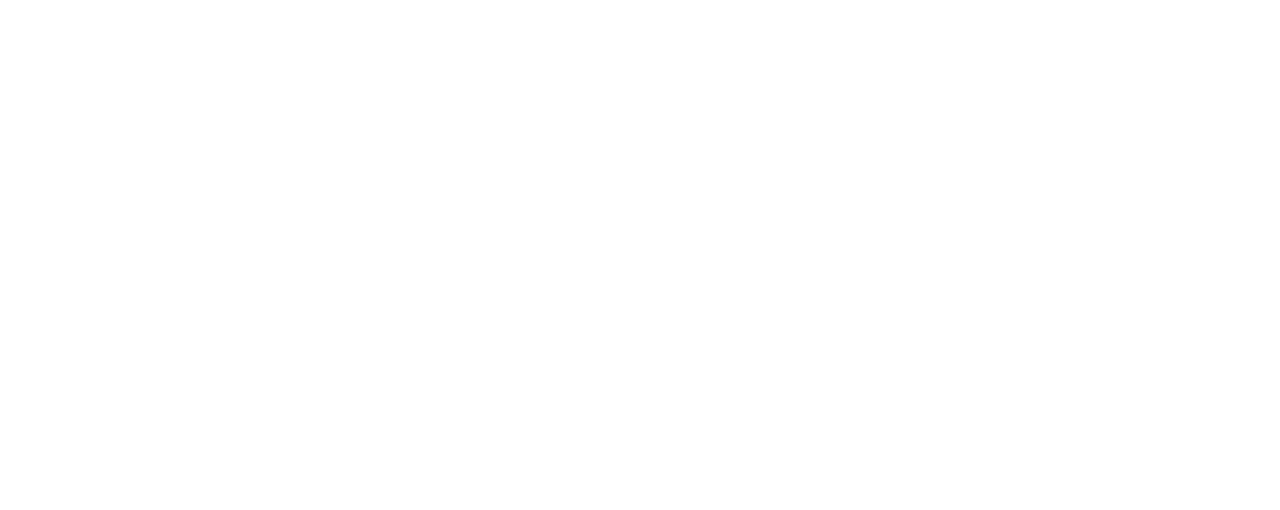
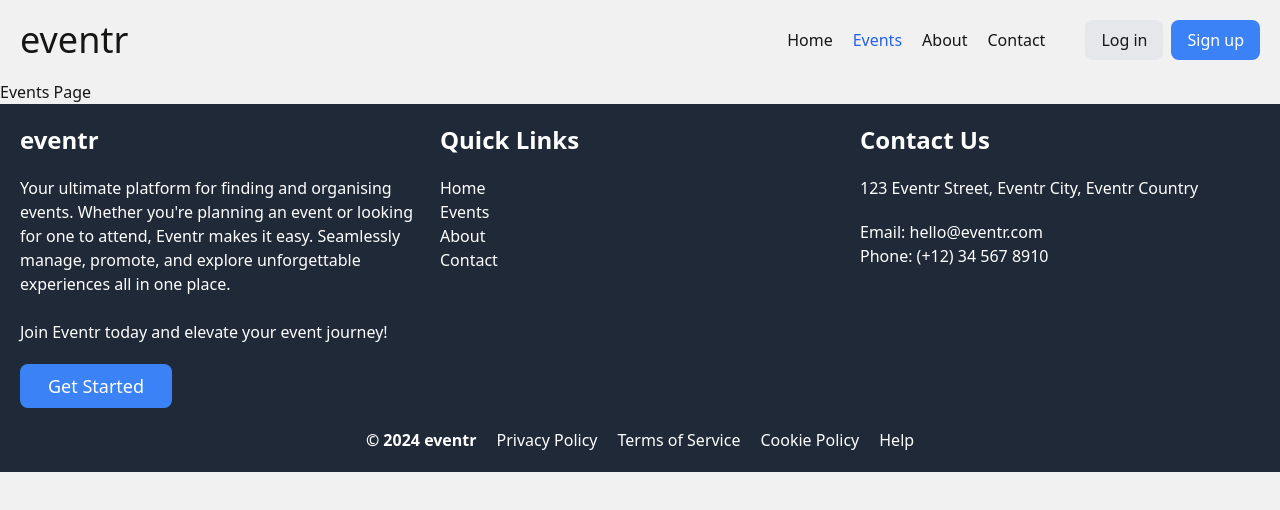
Before and after one commit to sammyhawkrad/eventr, a Vue app: page /events in a window 1280 px wide. Before the commit this address had no page. Shown: the top 510 px of the page. Built offline with nearby package versions, Linux system fonts and the light colour scheme.

Commit message:
add pages components, move navbar and footer to App.vue, add router links

```diff
--- a/src/client/App.vue
+++ b/src/client/App.vue
@@ -1,9 +1,13 @@
 <script setup>
 import { RouterView } from "vue-router";
+import NavBar from "./components/NavBar.vue";
+import Footer from "./components/Footer.vue";
 </script>
 
 <template>
-<RouterView />
+    <NavBar />
+    <RouterView />
+    <Footer />
 </template>
 
 <style scoped>
--- a/src/client/components/Footer.vue
+++ b/src/client/components/Footer.vue
@@ -2,7 +2,7 @@
 import SignUpButton from "./SignUpButton.vue";
 </script>
 <template>
-    <footer class="bg-gray-800 text-white p-5">
+    <footer class="bg-gray-800 text-white p-5 relative bottom-0" id="footer">
         <div class="md:max-w-screen-xl mx-auto grid grid-cols-1 md:grid-cols-3 gap-5">
             <div>
                 <h3 class="text-2xl font-bold">eventr</h3>
@@ -18,10 +18,10 @@
             <div>
                 <h3 class="text-2xl font-bold">Quick Links</h3>
                 <ul class="my-5">
-                    <li>Home</li>
-                    <li>Events</li>
-                    <li>About</li>
-                    <li>Contact</li>
+                    <li><RouterLink to="/">Home</RouterLink></li>
+                    <li><RouterLink to="/events">Events</RouterLink></li>
+                    <li><RouterLink to="/about">About</RouterLink></li>
+                    <li><RouterLink to="/contact">Contact</RouterLink></li>
                 </ul>
             </div>
             <div>
@@ -35,5 +35,14 @@
                 </p>
             </div>
         </div>
+        <div>
+            <ul class="mt-5 flex flex-col md:flex-row gap-2 md:gap-5 md:justify-center">
+                <li class="font-bold">&copy; {{ new Date().getFullYear() }} eventr</li>
+                <li><RouterLink to="/">Privacy Policy</RouterLink></li>
+                <li><RouterLink to="/">Terms of Service</RouterLink></li>
+                <li><RouterLink to="/">Cookie Policy</RouterLink></li>
+                <li><RouterLink to="/">Help</RouterLink></li>
+            </ul>
+        </div>
     </footer>
 </template>
--- a/src/client/components/Hero.vue
+++ b/src/client/components/Hero.vue
@@ -3,7 +3,7 @@
 
 </script>
 <template>
-    <section class="md:flex items-center justify-start gap-10 my-[5rem] p-5">
+    <section class="md:flex items-center justify-start gap-10 my-[5rem]">
         <div class="md:max-w-[31rem]">
             <h1 class="text-5xl font-bold">Discover and Create Unforgettable Events with Eventr</h1>
             <p class="my-7">
--- a/src/client/components/NavBar.vue
+++ b/src/client/components/NavBar.vue
@@ -1,14 +1,45 @@
 <template>
-   <header>
+   <header class="sticky top-0 bg-inherit">
       <nav class="flex flex-col md:flex-row sticky top-0 text-center justify-center md:justify-between p-5 z-50">
-        <h1 class="text-3xl mb-5">eventr</h1>
-        <form class="self-start">
-        <input type="text" name="" id="" placeholder="Search for events">
-        <button class="bg-blue-500 text-white p-2 rounded">Search</button>
-        </form>
-        <div>
-        <button class="hover:bg-gray-200 px-4 py-2 rounded-lg login">Log in</button>
-        <SignUpButton text="Sign up" />
+        <h1 class="text-4xl">eventr</h1>
+        <!-- navlinks and login/register buttons -->
+        <div class="flex flex-col md:flex-row md:grow items-center md:justify-end mt-5 md:mt-0 md:gap-x-10" :class='isOpened || isDesktop ? "" : "hidden"' >
+          <ul class="flex flex-col md:flex-row md:gap-5 w-full md:w-max mb-5 md:mb-0">
+            <RouterLink class="border-t-2 md:border-t-0 p-2 md:p-0" activeClass="text-blue-600" to="/">Home</RouterLink>
+            <RouterLink class="border-t-2 md:border-t-0 p-2 md:p-0" activeClass="text-blue-600" to="/events">Events</RouterLink>
+            <RouterLink class="border-t-2 md:border-t-0 p-2 md:p-0" activeClass="text-blue-600" to="/about">About</RouterLink>
+            <RouterLink class="border-t-2 md:border-t-0 p-2 md:p-0" activeClass="text-blue-600" to="/contact">Contact</RouterLink>
+          </ul>
+          <div class="flex md:justify-self-end" :class='isAuthenticated ? "hidden": ""'>
+            <button class="bg-gray-200 hover:bg-gray-300 px-4 py-2 mr-2 rounded-lg login">Log in</button>
+            <SignUpButton text="Sign up" />
+          </div>
+        </div>
+        <div
+          id="menu-icon"
+          class="absolute top-6 right-5 md:hidden"
+          @click="toggleIsOpened"
+        >
+          <svg
+            class="menu-icons w-6 h-6"
+            :class="[isOpened ? 'hidden' : 'block']"
+            xmlns="http://www.w3.org/2000/svg"
+            viewBox="0 0 24 24"
+            fill="black"
+          >
+            <path d="M0 0h24v24H0z" fill="none" />
+            <path d="M4 18h16c.55 0 1-.45 1-1s-.45-1-1-1H4c-.55 0-1 .45-1 1s.45 1 1 1zm0-5h16c.55 0 1-.45 1-1s-.45-1-1-1H4c-.55 0-1 .45-1 1s.45 1 1 1zM3 7c0 .55.45 1 1 1h16c.55 0 1-.45 1-1s-.45-1-1-1H4c-.55 0-1 .45-1 1z" />
+          </svg>
+          <svg
+            class="menu-icons w-6 h-6"
+            :class="[isOpened ? 'block' : 'hidden']"
+            xmlns="http://www.w3.org/2000/svg"
+            fill="black"
+            viewBox="0 0 24 24"
+          >
+            <path d="M0 0h24v24H0z" fill="none" />
+            <path d="M18.3 5.71a.996.996 0 0 0-1.41 0L12 10.59 7.11 5.7A.996.996 0 1 0 5.7 7.11L10.59 12 5.7 16.89a.996.996 0 1 0 1.41 1.41L12 13.41l4.89 4.89a.996.996 0 1 0 1.41-1.41L13.41 12l4.89-4.89c.38-.38.38-1.02 0-1.4z" />
+          </svg>
         </div>
       </nav>
     </header>
@@ -17,17 +48,18 @@
 <script setup>
 import { ref } from "vue";
 import SignUpButton from "./SignUpButton.vue";
+import { RouterLink } from "vue-router";
 
-
+//boolean to check if the menu is open
 const isOpened = ref(false);
 
-const toggleMenu = () => {
+const toggleIsOpened = () => {
   isOpened.value = !isOpened.value;
 };
 
-const isDesktop = window.innerWidth > 768;
+const isDesktop = ref(window.innerWidth > 768);
 
-const displayMenu = () => isOpened ? "hidden" : "";
+const isAuthenticated = ref(false);
 
 </script>
 
--- a/src/client/components/SignUpButton.vue
+++ b/src/client/components/SignUpButton.vue
@@ -1,5 +1,5 @@
 <template>
-    <button class="ml-2 bg-blue-500 text-white px-4 py-2 rounded-lg hover:bg-blue-600">{{ text }}</button>
+    <button class="bg-blue-500 text-white px-4 py-2 rounded-lg hover:bg-blue-600">{{ text }}</button>
 </template>
 
 <script setup>
--- a/src/client/store/index.js
+++ b/src/client/store/index.js
@@ -13,7 +13,6 @@
         async fetchEvents() {
             const response = await fetch('/events');
             this.events = await response.json();
-            console.log(this.events);
         }
     }
 })
--- a/src/client/style.css
+++ b/src/client/style.css
@@ -2,8 +2,13 @@
 @tailwind components;
 @tailwind utilities;
 
+body {
+  background-color: #f1f1f1;
+  color: #161615;
+}
+
 /* @media (prefers-color-scheme: dark) {
-  * {
+  body {
     background-color: #161615;
     color: #f1f1f1;
   }
--- /dev/null
+++ b/src/client/views/main/AboutView.vue
@@ -0,0 +1 @@
+<template><h1>About Page</h1></template>
--- /dev/null
+++ b/src/client/views/main/ContactView.vue
@@ -0,0 +1 @@
+<template><h1>Contact Page</h1></template>
--- /dev/null
+++ b/src/client/views/main/EventsView.vue
@@ -0,0 +1 @@
+<template><h1>Events Page</h1></template>
--- a/src/client/views/HomeView.vue
+++ b/src/client/views/main/HomeView.vue
@@ -1,12 +1,10 @@
 <script setup>
 import { onBeforeMount } from "vue";
 
-import NavBar from "../components/NavBar.vue";
-import Hero from "../components/Hero.vue";
-import EventComponent from "../components/EventComponent.vue";
-import Footer from "../components/Footer.vue";
+import Hero from "../../components/Hero.vue";
+import EventComponent from "../../components/EventComponent.vue";
 
-import { useEventsStore } from "../store";
+import { useEventsStore } from "../../store";
 
 const eventsStore = useEventsStore();
 
@@ -17,7 +15,6 @@
 </script>
 
 <template>
-    <NavBar />
     <main class="md:max-w-screen-xl mx-auto px-10">
         <Hero />
         <section>
@@ -25,10 +22,9 @@
             <div class="grid grid-cols-1 sm:grid-cols-2 md:grid-cols-3 lg:grid-cols-4 gap-5">
                 <EventComponent v-for="event in eventsStore.events.sort((a, b) => new Date(a.date) - new Date(b.date)).slice(0, 12)" :key="event.id" :event="event" />
             </div>
-            <a href=""><div class="rounded-sm my-5 p-2 min-w-full text-center bg-gray-100 hover:bg-gray-200">See all events</div></a>
+            <RouterLink to="/events"><div class="rounded-sm my-5 p-2 min-w-full text-blue-600 text-center hover:bg-gray-200">See all events</div></RouterLink>
         </section>
     </main>
-    <Footer />
 </template>
 
 
```
Also changed, not shown: src/client/router/index.js (+9 -1 lines).
